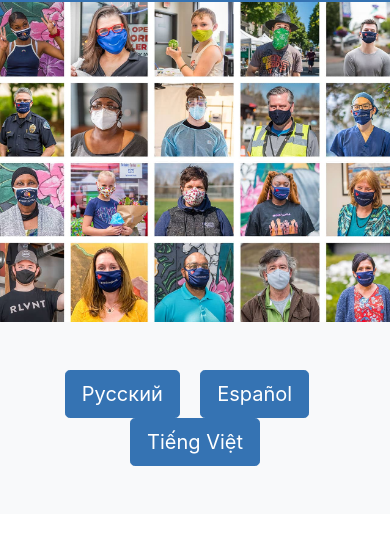
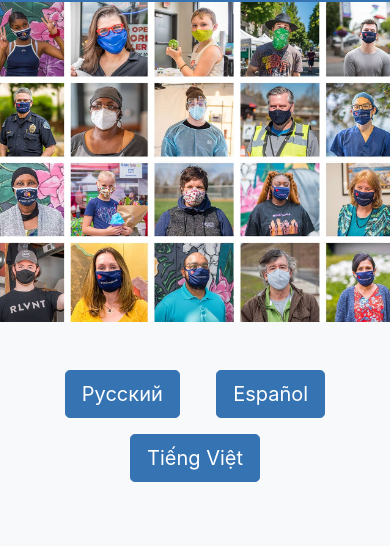
Before and after one commit to brianbatesd/soc-2021, a plain HTML site: page index.html in a window 390 px wide. Shown: the part 234-793 px from the top of the page. Drawn offline with Linux system fonts and the light colour scheme.

Commit message:
Add margins to .btn-primary for mobile

```diff
--- a/css/landing-page.css
+++ b/css/landing-page.css
@@ -95,6 +95,7 @@ header.masthead h1 {
 .btn-primary {
   background-color: #3573b3;
   border-color: #3573b3;
+  margin: 0 1rem 1rem 1rem;
 }
 
 .brand-invert {
--- a/index.html
+++ b/index.html
@@ -97,7 +97,7 @@
       <div class="row justify-content-center">
         <div class="col-lg-10 showcase-text">
           <div class="text-center">
-            <a href="#" class="btn btn-lg btn-primary" style="margin-right: 1rem;">Русский</a> <a href="#" class="btn btn-lg btn-primary" style="margin-right: 1rem;">Español</a> <a href="#" class="btn btn-lg btn-primary">Tiếng Việt</a>
+            <a href="#" class="btn btn-lg btn-primary">Русский</a> <a href="#" class="btn btn-lg btn-primary">Español</a> <a href="#" class="btn btn-lg btn-primary">Tiếng Việt</a>
           </div>
         </div>
       </div>
```
